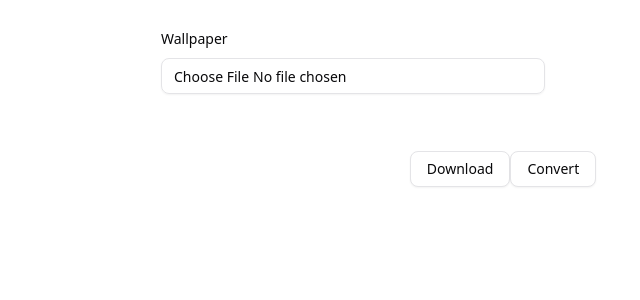
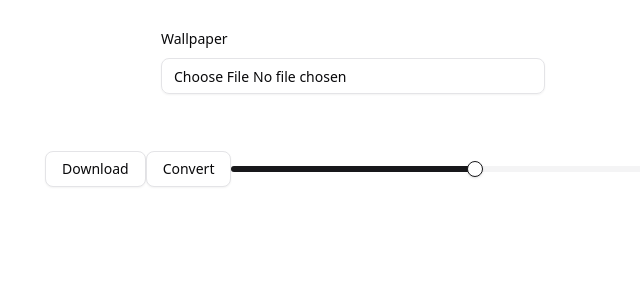
Before and after one commit to TheDanDan/Haishoku, a React (Vite) app: page / in a window 1280 px wide. Shown: the top 300 px of the page, without its empty margins (287-927 px from the left). Built offline with nearby package versions, Linux system fonts and the light colour scheme.

Commit message:
Added slider
I have added a slider

```diff
--- a/package.json
+++ b/package.json
@@ -11,6 +11,7 @@
   },
   "dependencies": {
     "@radix-ui/react-label": "^2.1.7",
+    "@radix-ui/react-slider": "^1.3.6",
     "@radix-ui/react-slot": "^1.2.3",
     "@tailwindcss/vite": "^4.1.15",
     "class-variance-authority": "^0.7.1",
--- a/src/components/ImageDisplay.tsx
+++ b/src/components/ImageDisplay.tsx
@@ -1,5 +1,7 @@
 import { useEffect } from 'react';
 import { Button } from "@/components/ui/button"
+import { cn } from "@/lib/utils"
+import { Slider } from "@/components/ui/slider"
 export function ImageDisplay({ image }: { image: string | null }) {
   const MAX_SCREEN_PERCENTAGE = 0.8;
   const canvas = document.getElementById('imageCanvas') as HTMLCanvasElement;
@@ -71,6 +73,7 @@
       <canvas id="imageCanvas"></canvas>
       <Button variant="outline" onClick={downloadImage}>Download</Button>
       <Button variant="outline" onClick={convertImage}>Convert</Button>
+      <Slider defaultValue={[33]} max={100} step={1} />
     </div>
   )
 
--- /dev/null
+++ b/src/components/ui/slider.tsx
@@ -0,0 +1,61 @@
+import * as React from "react"
+import * as SliderPrimitive from "@radix-ui/react-slider"
+
+import { cn } from "@/lib/utils"
+
+function Slider({
+  className,
+  defaultValue,
+  value,
+  min = 0,
+  max = 100,
+  ...props
+}: React.ComponentProps<typeof SliderPrimitive.Root>) {
+  const _values = React.useMemo(
+    () =>
+      Array.isArray(value)
+        ? value
+        : Array.isArray(defaultValue)
+          ? defaultValue
+          : [min, max],
+    [value, defaultValue, min, max]
+  )
+
+  return (
+    <SliderPrimitive.Root
+      data-slot="slider"
+      defaultValue={defaultValue}
+      value={value}
+      min={min}
+      max={max}
+      className={cn(
+        "relative flex w-full touch-none items-center select-none data-[disabled]:opacity-50 data-[orientation=vertical]:h-full data-[orientation=vertical]:min-h-44 data-[orientation=vertical]:w-auto data-[orientation=vertical]:flex-col",
+        className
+      )}
+      {...props}
+    >
+      <SliderPrimitive.Track
+        data-slot="slider-track"
+        className={cn(
+          "bg-muted relative grow overflow-hidden rounded-full data-[orientation=horizontal]:h-1.5 data-[orientation=horizontal]:w-full data-[orientation=vertical]:h-full data-[orientation=vertical]:w-1.5"
+        )}
+      >
+        <SliderPrimitive.Range
+          data-slot="slider-range"
+          className={cn(
+            "bg-primary absolute data-[orientation=horizontal]:h-full data-[orientation=vertical]:w-full"
+          )}
+        />
+      </SliderPrimitive.Track>
+      {Array.from({ length: _values.length }, (_, index) => (
+        <SliderPrimitive.Thumb
+          data-slot="slider-thumb"
+          key={index}
+          className="border-primary ring-ring/50 block size-4 shrink-0 rounded-full border bg-white shadow-sm transition-[color,box-shadow] hover:ring-4 focus-visible:ring-4 focus-visible:outline-hidden disabled:pointer-events-none disabled:opacity-50"
+        />
+      ))}
+    </SliderPrimitive.Root>
+  )
+}
+
+export { Slider }
```
Also changed, not shown: 2 other files (tests, documents, lock files or other folders).
